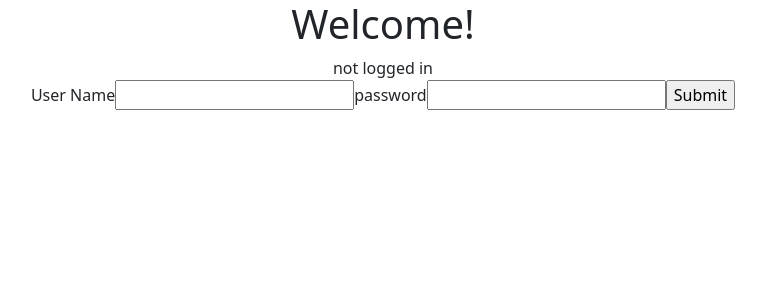
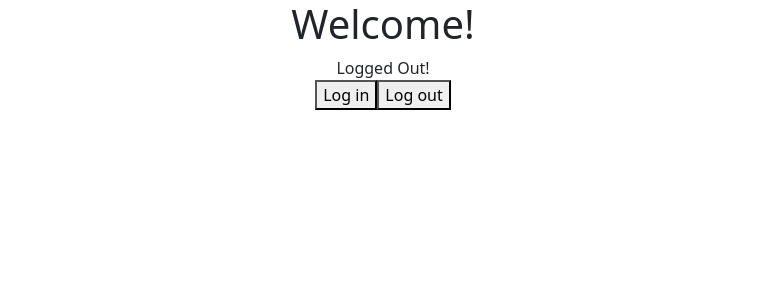
Before and after one commit to simchaschaum/audit-tech, a React (Create React App) app: page / in a window 1280 px wide. Shown: the top 300 px of the page, without its empty margins (257-1023 px from the left). Built offline with nearby package versions, Linux system fonts and the light colour scheme.

Commit message:
got auth0 to work! Now I need to make log in state dependent on autnetication status

```diff
--- a/package.json
+++ b/package.json
@@ -3,6 +3,7 @@
   "version": "0.1.0",
   "private": true,
   "dependencies": {
+    "@auth0/auth0-react": "^1.8.0",
     "@mui/material": "^5.2.5",
     "@testing-library/jest-dom": "^5.16.1",
     "@testing-library/react": "^12.1.2",
--- a/src/App.js
+++ b/src/App.js
@@ -14,6 +14,7 @@ function App() {
   return (
     <div className="App">
       <h1>Welcome!</h1>
+      {loggedIn ? "Logged In!" : "Logged Out!"}
       {!loggedIn ?
           <Login
             loggedIn={loggedIn}
--- a/src/index.js
+++ b/src/index.js
@@ -1,15 +1,19 @@
 import React from 'react';
 import ReactDOM from 'react-dom';
-import { BrowserRouter } from "react-router-dom";
 import './index.css';
 import App from './App';
 import reportWebVitals from './reportWebVitals';
+import { Auth0Provider } from "@auth0/auth0-react";
 
 ReactDOM.render(
   <React.StrictMode>
-    <BrowserRouter>
+    <Auth0Provider
+      domain='dev-1uqxj-rf.us.auth0.com'
+      clientId='vj2JME7pUFqkPLaLrWDm6lf5cCEh3jTm'
+      redirectUri={window.location.origin}
+      >
       <App />
-    </BrowserRouter>
+    </Auth0Provider>
   </React.StrictMode>,
   document.getElementById('root')
 );
--- a/src/login.js
+++ b/src/login.js
@@ -1,6 +1,13 @@
-import { useState } from "react"
+import { useState } from "react";
+import { useAuth0 } from "@auth0/auth0-react";
 
 const Login = (props) => {
+
+    const { loginWithRedirect, logout } = useAuth0();
+    const { user, isAuthenticated, isLoading } = useAuth0();
+    console.log(user);
+    console.log(isAuthenticated);
+
 
     const [userName, setUserName] = useState("");
     const [password, setPassword] = useState("");
@@ -13,15 +20,17 @@ const Login = (props) => {
         }
     }
 
-    const handleSubmit = (e)=>{
+    const logIn = (e)=>{
         e.preventDefault();
-        props.logIn()
+        loginWithRedirect();
+        props.logIn();
     }
 
     return(
     <div>
-        <div>{props.loggedIn ? "Logged in" : "not logged in"}</div>
-        <form>
+        <button onClick={(e)=>logIn(e)}>Log in</button>
+        <button onClick={()=>logout()}>Log out</button>
+        {/* <form>
             <label>User Name
                 <input id="uName" type="text" name="uName" onChange={handleInputChange}></input>
             </label>
@@ -29,7 +38,7 @@ const Login = (props) => {
                 <input id="password" type="password" name="uName" onChange={handleInputChange}></input>
             </label>
             <input type="submit" onClick={handleSubmit}></input>
-        </form>
+        </form> */}
     </div>
     )
 }
--- a/src/marketsList.js
+++ b/src/marketsList.js
@@ -1,10 +1,12 @@
 import { useState, useEffect } from "react";
 import sample from "./sampleResponse";
 import Chart from "./table";
+import { useAuth0 } from "@auth0/auth0-react";
 
 const MarketsList = (props)=>{
 
     const [marketData, setMarketData] = useState(sample.marketSummaryResponse.result);
+    const {logout} = useAuth0;
 
     const getInfo = async ()=>{
         // let url = 'https://randomuser.me/api/';
@@ -28,11 +30,17 @@ const MarketsList = (props)=>{
         }
     }
 
+    const handleLogOut = ()=>{
+        props.logOut();
+        logout({ returnTo: window.location.origin })
+    }
+
     // useEffect(()=>getInfo(),[])
 
     return(
         <div>
-            <button onClick={props.logOut}>Log Out</button>
+            {/* <button onClick={props.logOut}>Log Out</button> */}
+            <button onClick={()=>handleLogOut()}>Log Out</button>
             <button onClick={getInfo}>Click me</button>
             <Chart
                 marketData={marketData}
--- a/src/table.js
+++ b/src/table.js
@@ -3,17 +3,13 @@ import Modal from 'react-bootstrap/Modal';
 import 'bootstrap/dist/css/bootstrap.min.css';
 import { useState } from 'react';
 
-
-
 const Chart = (props) =>{
 
-    const [rowData, setRowData] = useState();
+    const [rowData, setRowData] = useState(props.marketData[0]);
     const [show,setShow] = useState(false);
 
     const handleClick = (num) => {
         setRowData(props.marketData[num]);
-        // console.log(props.marketData[num]);
-        console.log(rowData);
         handleShow();
     }
 
```
Also changed, not shown: 1 other file (tests, documents, lock files or other folders).
